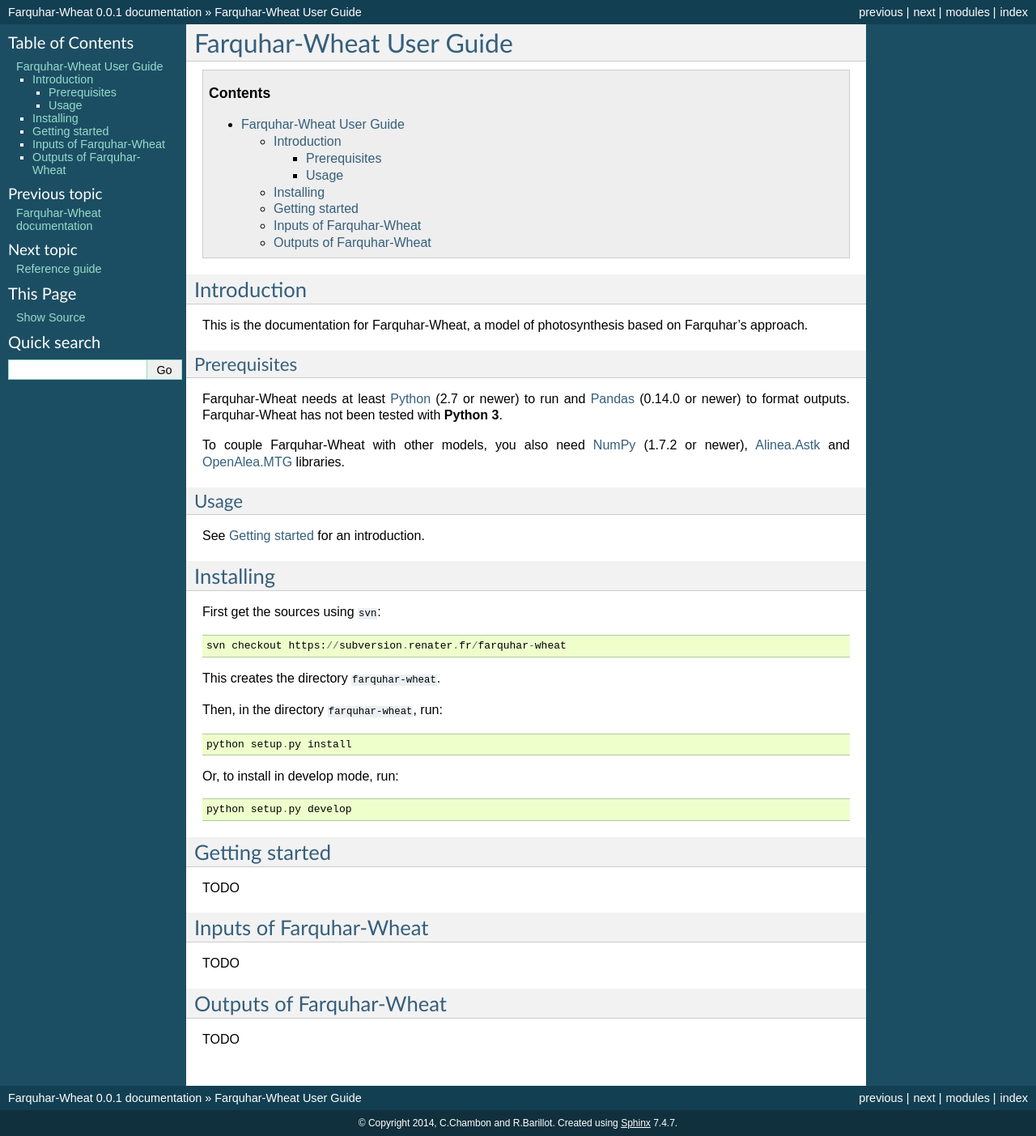
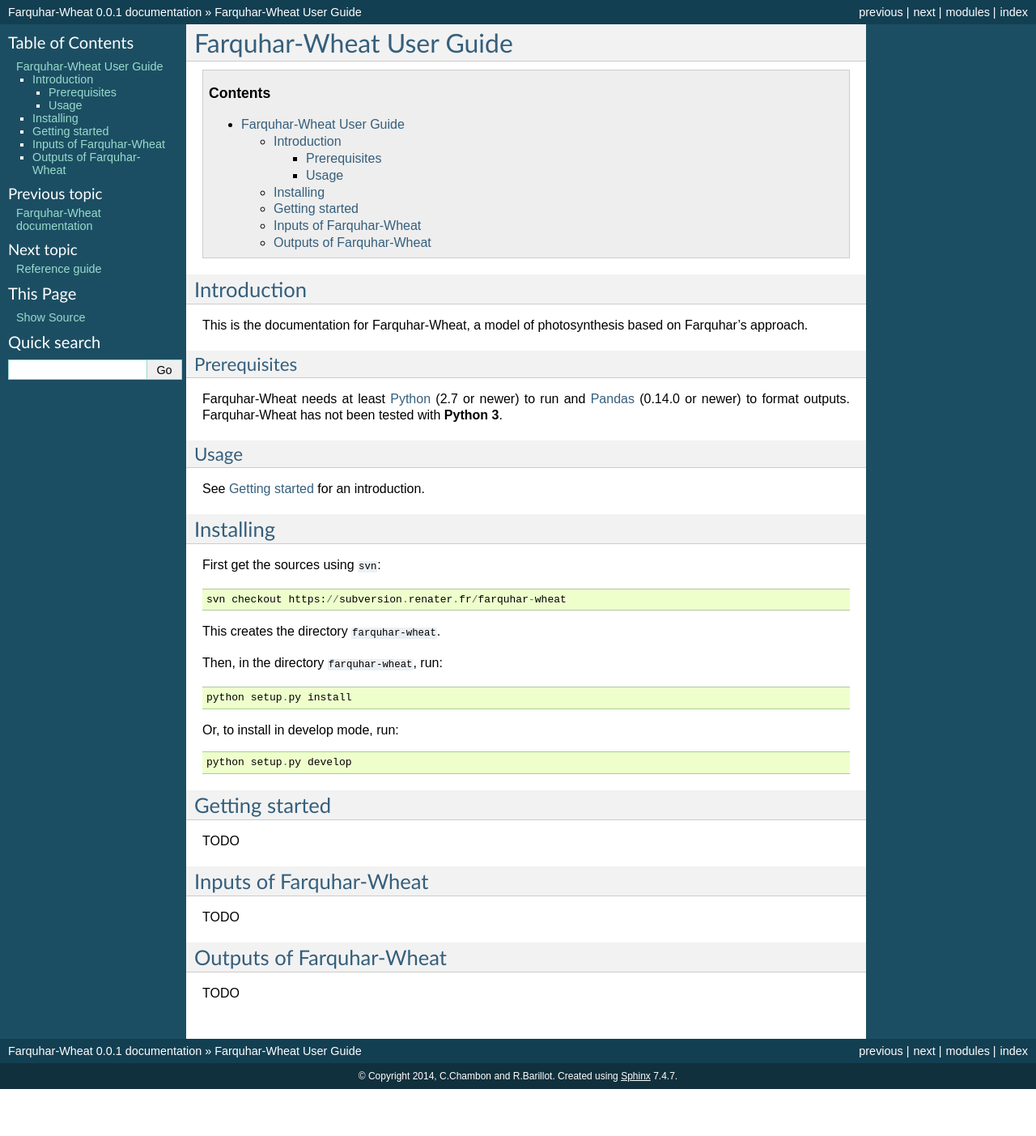
Before and after one commit to openalea/WheatFspm, a Sphinx documentation site: the page built from doc/user.rst, in a window 1280 px wide. Shown: the whole page at 81% size. Built offline with Sphinx 7.4.7, drawn with Linux system fonts in a browser that asks for light colours; after the commit the page ends 1345 px from its top, so only the background shows below that.

```diff
--- a/doc/user.rst
+++ b/doc/user.rst
@@ -19,14 +19,6 @@ Farquhar-Wheat has not been tested with **Python 3**.
 
 .. _Python: http://www.python.org/
 .. _Pandas: http://pandas.pydata.org/
-
-
-To couple Farquhar-Wheat with other models, you also need NumPy_ (1.7.2 or newer), Alinea.Astk_ and
-OpenAlea.MTG_ libraries.
-
-.. _NumPy: http://www.numpy.org/
-.. _Alinea.Astk: https://scm.gforge.inria.fr/svn/openaleapkg/trunk/astk
-.. _OpenAlea.MTG: https://scm.gforge.inria.fr/svn/vplants/vplants/trunk/newmtg/
 
 
 Usage
```
Also changed, not shown: 1 other file.
